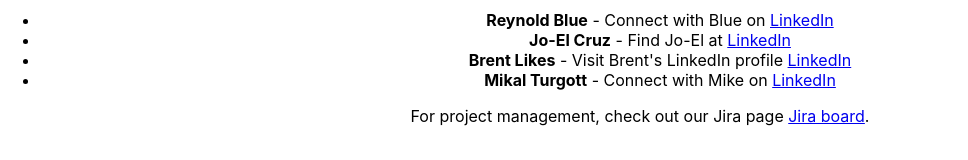
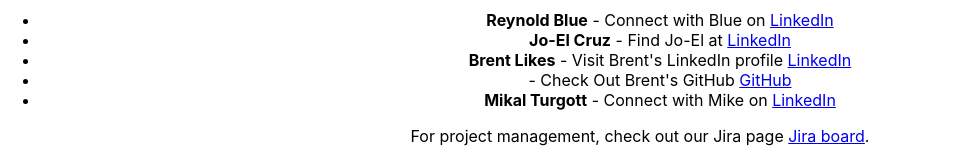
Before and after one commit to likes2game/cognito_amplify, a React (Create React App) app: page /about in a window 1280 px wide. Shown: the part 481-641 px from the top of the page, without its empty margins (0-968 px from the left). Built offline with nearby package versions, Linux system fonts and the light colour scheme; no server answers; what aws-amplify would draw is missing.

Commit message:
Added a pic and LinkedIn and GitHub info to About

```diff
--- a/src/pages/About.js
+++ b/src/pages/About.js
@@ -2,18 +2,18 @@
     return (
         <div>
             <h1>This is the Team Phoenix About page</h1>
-            <img src="%PUBLIC_URL%/Pyre-png.png" alt="Team Phoenix" />
+            <img src="https://i.pinimg.com/1200x/b4/01/9a/b4019ae6b353620b0d15467dbac24018.jpg" alt="Team Phoenix" />
             <h2>Our Team Members:</h2>
             <ul>
                 <li>
                     <strong>Reynold Blue</strong> - Connect with Blue on{' '}
-                    <a href="https://www.linkedin.com/in/johndoe" target="_blank" rel="noopener noreferrer">
+                    <a href="https://www.linkedin.com/in/reynold-blue-13b640163/" target="_blank" rel="noopener noreferrer">
                         LinkedIn
                     </a>
                 </li>
                 <li>
                     <strong>Jo-El Cruz</strong> - Find Jo-El at{' '}
-                    <a href="https://www.linkedin.com/in/janesmith" target="_blank" rel="noopener noreferrer">
+                    <a href="https://www.linkedin.com/in/jo-el-cruz-gen2133/" target="_blank" rel="noopener noreferrer">
                         LinkedIn
                     </a>
                 </li>
@@ -21,6 +21,12 @@
                     <strong>Brent Likes</strong> - Visit Brent's LinkedIn profile{' '}
                     <a href="https://www.linkedin.com/in/brent-likes" target="_blank" rel="noopener noreferrer">
                         LinkedIn
+                    </a>
+                </li>
+                <li>
+                    <strong></strong> - Check Out Brent's GitHub{' '}
+                    <a href="https://github.com/likes2game" target="_blank" rel="noopener noreferrer">
+                        GitHub
                     </a>
                 </li>
                 <li>
```
